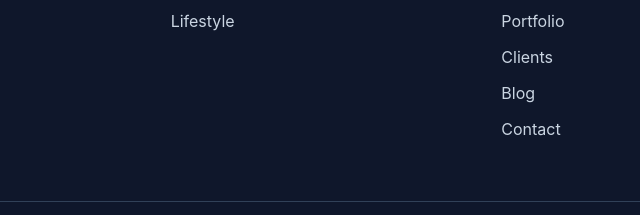
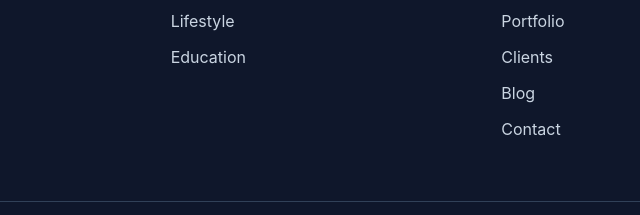
Before and after one commit to AndiTheDev/portfolio-tailwind-css, a website: page index.html in a window 1280 px wide. Shown: the part 4998-5213 px from the top of the page, 320-960 px from the left. Drawn offline with Linux system fonts and the light colour scheme.

Commit message:
Adding list of education in writing category in footer

```diff
--- a/index.html
+++ b/index.html
@@ -302,6 +302,9 @@
             <li>
               <a href="#" class="inline-block text-base hover:text-primary mb-3">Lifestyle</a>
             </li>
+            <li>
+              <a href="#" class="inline-block text-base hover:text-primary mb-3">Education</a>
+            </li>
           </ul>
         </div>
         <div class="w-full px-4 mb-12 md:w-1/3">
```
